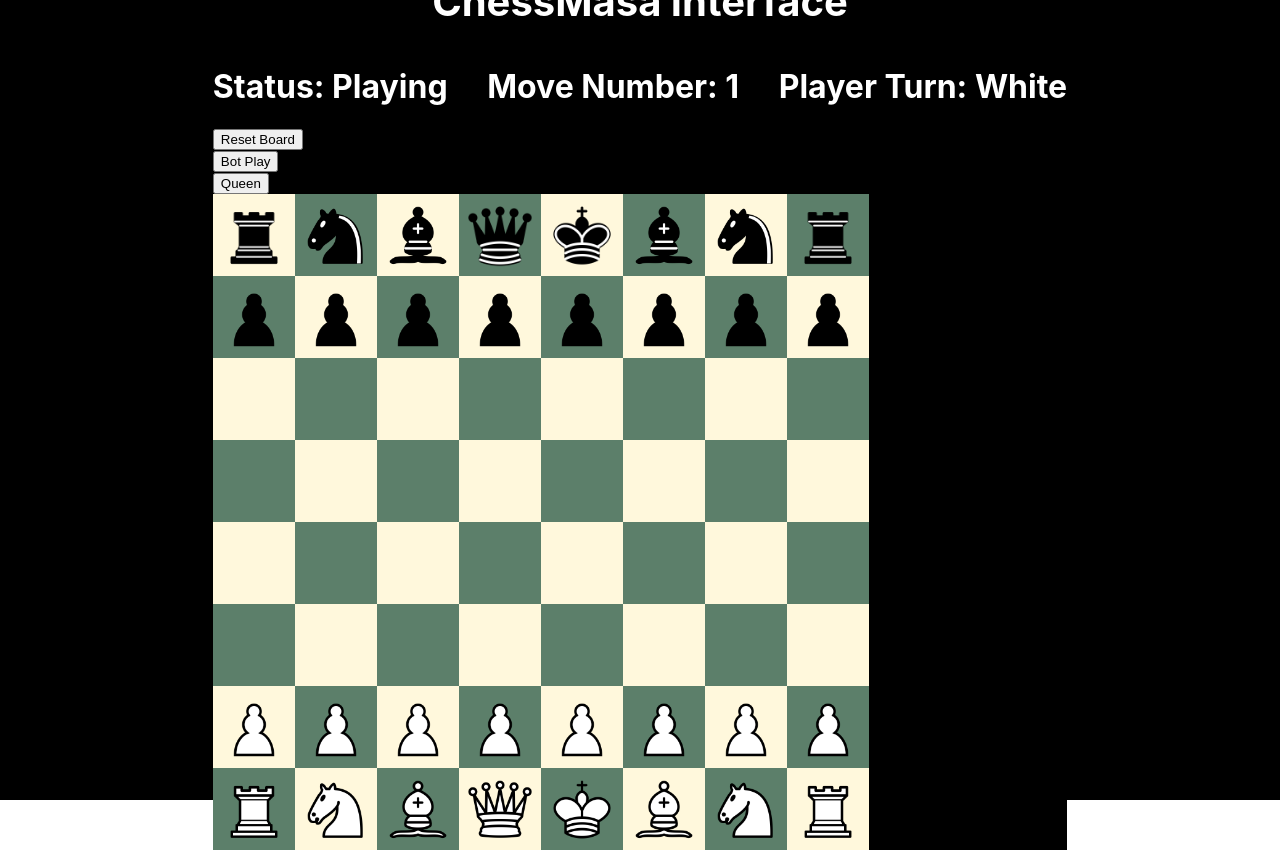
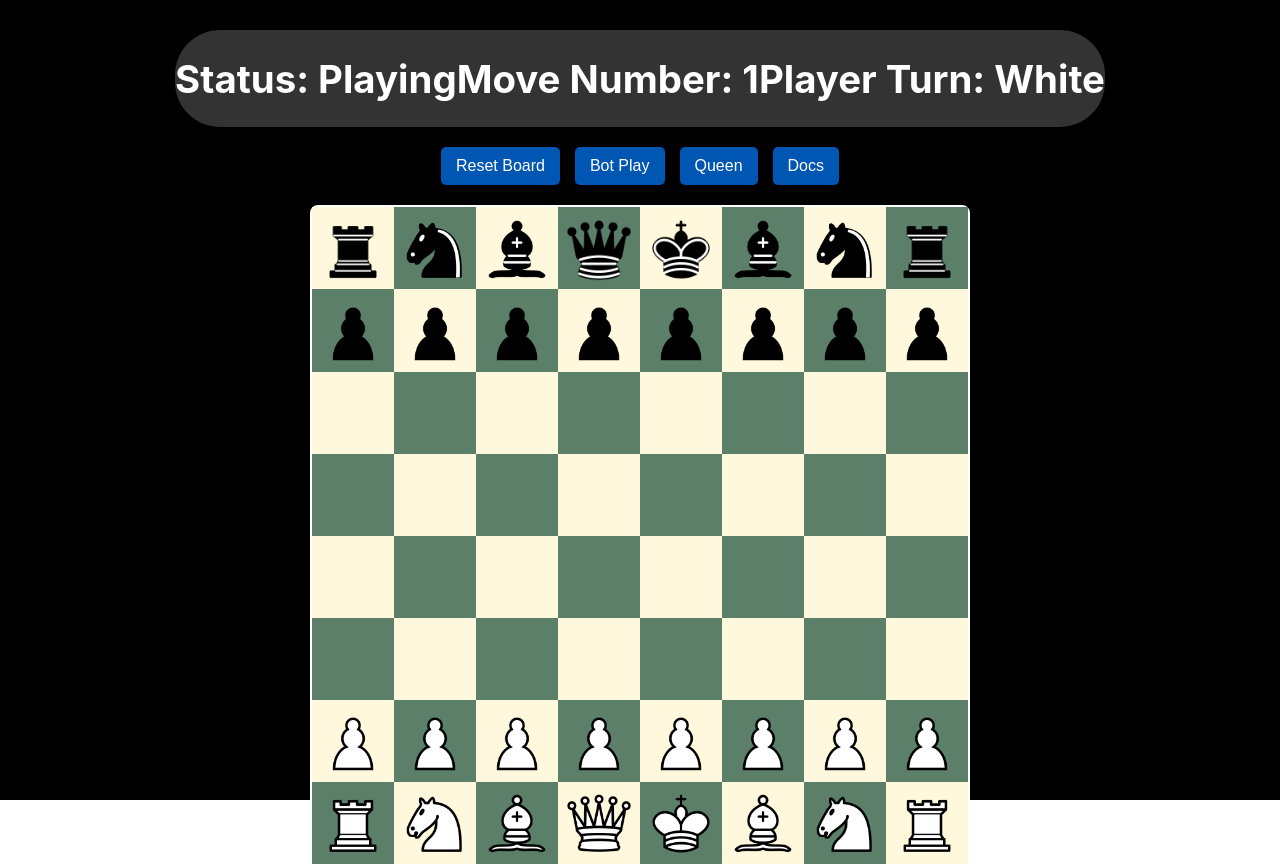
Before and after one commit to smonterola/chess-app-new, a React (Create React App) app: page / in a window 1280 px wide. Built offline with nearby package versions, Linux system fonts and the light colour scheme; no server answers.

Commit message:
UI formatting

```diff
--- a/package.json
+++ b/package.json
@@ -14,6 +14,7 @@
     "dotenv": "^16.4.5",
     "react": "^18.3.1",
     "react-dom": "^18.3.1",
+    "react-router-dom": "^7.0.2",
     "react-scripts": "5.0.1",
     "typescript": "^4.9.5",
     "web-vitals": "^2.1.4"
--- a/src/components/Chessboard/Chessboard.css
+++ b/src/components/Chessboard/Chessboard.css
@@ -1,8 +1,48 @@
+.chessboard-container {
+    display: flex;
+    flex-direction: column;
+    align-items: center;
+    color: white;
+}
+
+.status-bar {
+    display: flex;
+    justify-content: space-evenly;
+    width: 100%;
+    background-color: #333;
+    border-radius: 45px;
+    margin-bottom: 20px;
+    font-size: 1.2rem;
+}
+
+.action-buttons {
+    display: flex;
+    gap: 15px;
+    margin-bottom: 20px;
+}
+
+.action-button {
+    background-color: #0056b3;
+    border: none;
+    color: white;
+    padding: 10px 15px;
+    text-align: center;
+    font-size: 16px;
+    border-radius: 5px;
+    cursor: pointer;
+    transition: 0.3s ease;
+}
+
+.action-button:hover {
+    background-color: #5C7F6A;
+}
+
 #chessboard {
     display: grid;
     grid-template-columns: repeat(8, var(--tileSize));
     grid-template-rows: repeat(8, var(--tileSize));
-    width: '100%';
-    height: undefined;
+    width: fit-content;
     background-color: black;
+    border: 2px solid white;
+    border-radius: 8px;
 }
--- a/src/components/Chessboard/Chessboard.tsx
+++ b/src/components/Chessboard/Chessboard.tsx
@@ -3,12 +3,12 @@ import Tile from "../Tile/Tile";
 import "./Chessboard.css";
 import Rules from "../../rules/Rules";
 import { Piece, Position, BoardMap, Board } from "../../models";
-import { xAxis, yAxis, TILESIZE, PieceColor, GameState, PieceType} from "../../Constants";
+import { xAxis, yAxis, TILESIZE, PieceColor, GameState, PieceType } from "../../Constants";
 import { boardToFen, findKingKey } from "../../rules";
 import { initialBoard, initialBoardMap } from "./initChessboard";
 import { updateBoard } from "./updateChessboard";
 import { botPlay } from "../../engine/bestMove";
-//import ResetGame from "../ResetButton/ResetButton";
+import { Link } from 'react-router-dom';
 
 const pgn = new Map<number, string>();
 export const history = new Map<string, number>();
@@ -28,13 +28,12 @@ export default function Chessboard() {
     function ResetGame() {
         const handleClick = () => {
             setPromotionPieceName("Queen");
-            setPromotionPieceType(PieceType.QUEN)
+            setPromotionPieceType(PieceType.QUEN);
             setBoard(initialBoard);
-            setBoards(initialBoardMap)
+            setBoards(initialBoardMap);
         };
-
         return (
-            <button onClick={handleClick}>
+            <button className="action-button" onClick={handleClick}>
                 Reset Board
             </button>
         );
@@ -44,11 +43,10 @@ export default function Chessboard() {
         const handleClick = () => {
             const [move, newBoard, newBoardMap] = botPlay(board, boardMap);
             setBoard(newBoard);
-            setBoards(newBoardMap)
+            setBoards(newBoardMap);
         };
-
         return (
-            <button onClick={handleClick}>
+            <button className="action-button" onClick={handleClick}>
                 Bot Play
             </button>
         );
@@ -63,56 +61,40 @@ export default function Chessboard() {
             nextPiece.set('Knight', ['Queen', PieceType.QUEN]);
             setPromotionPieceType(nextPiece.get(promotionPieceName)![1]);
             setPromotionPieceName(nextPiece.get(promotionPieceName)![0]);
-
-            let pieceMap = board.pieces;
-            let [whiteKingKey, blackKingKey] = [
-                findKingKey(pieceMap, "e1", PieceColor.WHITE),
-                findKingKey(pieceMap, "e8", PieceColor.BLACK)
-            ];
-            const [kingKey, otherKey] = turn === PieceColor.WHITE ? [whiteKingKey, blackKingKey] : [blackKingKey, whiteKingKey];
-            const king: Piece = pieceMap.get(kingKey)!;
-            const [_, newBoards] = rules.populateValidMoves(board, king, otherKey, nextPiece.get(promotionPieceName)![1]);
-            setBoards(newBoards);
         };
-
         return (
-            <button onClick={handleClick}>
+            <button className="action-button" onClick={handleClick}>
                 {promotionPieceName}
             </button>
-        )
+        );
+    }
+
+    function OpenLink() {
+        const handleClick = () => {
+            window.open("https://chessmasa.github.io/", "_blank");
+        };
+        return (
+            <button className="action-button" onClick={handleClick}>
+                Docs
+            </button>
+        );
     }
 
     function grabPiece(e: React.MouseEvent) {
         if (GAMEOVER) return;
         const chessboard = chessboardRef.current;
         const element = e.target as HTMLElement;
-        //CHECK IF EMPTY SQUARE CLICKED
         if (!chessboard || !element.classList.contains("chess-piece")) {
             if (boardMap.size === 2 || board.attributes[6] >= 50) {
                 GAMEOVER = true;
                 return;
             }
-            /*
-            const [move, newBoard, newBoardMap] = botPlay(board, boardMap);
-            const moveCount = newBoard.attributes[7] - 1;
-            const append: string = (pgn.has(moveCount)) ? pgn.get(moveCount)!: `${moveCount}.`;
-            pgn.set(moveCount, append + " " + move);
-            console.log(pgn);
-            setBoard(newBoard);
-            setBoards(newBoardMap);
-            const pieceFen = boardToFen(board).split(" ")[0];
-            history.set(pieceFen, history.has(pieceFen) ? history.get(pieceFen)! + 1 : 1);
-            if (history.get(pieceFen)! >= 3) {
-                GAMEOVER = true;
-            }
-            */
             return;
         }
-        //THIS EXECUTES IF PIECE WAS CLICKED ON
         const getX = (Math.floor((e.clientX - chessboard.offsetLeft) / TILESIZE));
-        const getY = (Math.abs(Math.ceil((e.clientY - chessboard.offsetTop - TILESIZE*8) / TILESIZE)));
+        const getY = (Math.abs(Math.ceil((e.clientY - chessboard.offsetTop - TILESIZE * 8) / TILESIZE)));
         setPosition(new Position(getX, getY));
-        const [x, y] = [e.clientX - TILESIZE/2 , e.clientY - TILESIZE/2];
+        const [x, y] = [e.clientX - TILESIZE / 2, e.clientY - TILESIZE / 2];
         element.style.position = "absolute";
         element.style.left = `${x}px`;
         element.style.top = `${y}px`;
@@ -126,24 +108,22 @@ export default function Chessboard() {
             return;
         }
         const [minX, minY, maxX, maxY] = [
-            chessboard.offsetLeft - TILESIZE/4,
-            chessboard.offsetTop  - TILESIZE/4,
-            chessboard.offsetLeft - TILESIZE/4*3 + chessboard.clientWidth,
-            chessboard.offsetTop  - TILESIZE/4*3 + chessboard.clientHeight
+            chessboard.offsetLeft - TILESIZE / 4,
+            chessboard.offsetTop - TILESIZE / 4,
+            chessboard.offsetLeft - TILESIZE / 4 * 3 + chessboard.clientWidth,
+            chessboard.offsetTop - TILESIZE / 4 * 3 + chessboard.clientHeight
         ];
-        const [x, y] = [e.clientX - TILESIZE/2 , e.clientY - TILESIZE/2]
+        const [x, y] = [e.clientX - TILESIZE / 2, e.clientY - TILESIZE / 2];
         activePiece.style.position = "absolute";
-        //controls the boundaries
+
         let piXel: string = `${x}px`;
-        if (x < minX)        { piXel = `${minX}px`;
-        } else if (x > maxX) { piXel = `${maxX}px`;
-        }
+        if (x < minX) { piXel = `${minX}px`; }
+        else if (x > maxX) { piXel = `${maxX}px`; }
         activePiece.style.left = piXel;
 
         let piYel: string = `${y}px`;
-        if (y < minY)        { piYel = `${minY}px`;
-        } else if (y > maxY) { piYel = `${maxY}px`;
-        }
+        if (y < minY) { piYel = `${minY}px`; }
+        else if (y > maxY) { piYel = `${maxY}px`; }
         activePiece.style.top = piYel;
     }
 
@@ -154,7 +134,7 @@ export default function Chessboard() {
         }
         setActivePiece(null);
         const x = Math.floor((e.clientX - chessboard.offsetLeft) / TILESIZE);
-        const y = Math.abs(Math.ceil((e.clientY - chessboard.offsetTop - TILESIZE*8) / TILESIZE));
+        const y = Math.abs(Math.ceil((e.clientY - chessboard.offsetTop - TILESIZE * 8) / TILESIZE));
         const cursorP: Position = new Position(x, y);
         if (!cursorP.checkBounds) {
             return;
@@ -184,11 +164,10 @@ export default function Chessboard() {
         positionHighlight = getPosition.copyPosition;
         const nextBoard: Board = boardMap.get(move)!;
         pieceMap = (nextBoard.pieces);
-        setBoard(nextBoard)
+        setBoard(nextBoard);
         const moveCount = nextBoard.attributes[7] - 1;
-        const append: string = (pgn.has(moveCount)) ? pgn.get(moveCount)!: `${moveCount}.`;
+        const append: string = (pgn.has(moveCount)) ? pgn.get(moveCount)! : `${moveCount}.`;
         pgn.set(moveCount, append + " " + move);
-        console.log(pgn);
         const turn = (board.attributes[0]) ? PieceColor.BLACK : PieceColor.WHITE;
 
         [whiteKingKey, blackKingKey] = [
@@ -200,19 +179,19 @@ export default function Chessboard() {
         const [newPieceMap, newBoards] = rules.populateValidMoves((nextBoard), king, otherKey, promotionPieceType);
         const status: GameState = rules.getStatus(newBoards, newPieceMap.pieces, king);
         const pieceFen = boardToFen(nextBoard).split(" ")[0];
-        history.set(pieceFen, history.has(pieceFen) ? history.get(pieceFen)! + 1 : 1)
+        history.set(pieceFen, history.has(pieceFen) ? history.get(pieceFen)! + 1 : 1);
         if (
             status === GameState.CHECKMATE ||
             status === GameState.STALEMATE ||
             history.get(pieceFen) === 3 ||
             nextBoard.attributes[6] >= 50
         ) {
-            console.log("GAME OVER")
             GAMEOVER = true;
             return;
         }
         setBoards(newBoards);
     }
+
     const pieceMap = board.pieces;
     const turn = (board.attributes[0]) ? PieceColor.WHITE : PieceColor.BLACK;
     const boardUI = [];
@@ -225,39 +204,32 @@ export default function Chessboard() {
         pieceMap.get(getPosition.string)?.moveMap! : new Map();
     for (let j = yAxis.length - 1; j >= 0; j--) {
         for (let i = 0; i < xAxis.length; i++) {
-            const number = i+j;
+            const number = i + j;
             const piece = pieceMap.get(new Position(i, j).string);
             let image = piece ? piece.image : undefined;
             const highlight = highlightMap.has(new Position(i, j).string) ? true : false;
-            boardUI.push(<Tile key={`${i}${j}`} image={image} number={number} highlight={highlight}/>)
+            boardUI.push(<Tile key={`${i}${j}`} image={image} number={number} highlight={highlight}/>);
         }
     }
     return (
-        <div>
-            <div>
-                <h1 style={{color: 'white', display: "inline-block"}}>Status: {GAMEOVER ? 'Game Over' : 'Playing'} &emsp;
-                    </h1>
-                <h1 style={{color: 'white', display: "inline-block"}}>Move Number: {board.attributes[7]} &emsp;
-                    </h1>
-                <h1 style={{color: 'white', display: "inline-block"}}>Player Turn: {board.attributes[0] ? "White" : "Black"}
-                    </h1>
-                <div>
-                    <ResetGame />
-                </div>
-                <div>
-                    <BotPlay />
-                </div>
-                <div>
-                    <TogglePiece />
-                </div>
-
+        <div className="chessboard-container">
+            <div className="status-bar">
+                <h1>Status: {GAMEOVER ? 'Game Over' : 'Playing'}</h1>
+                <h1>Move Number: {board.attributes[7]}</h1>
+                <h1>Player Turn: {turn === PieceColor.WHITE ? "White" : "Black"}</h1>
+            </div>
+            <div className="action-buttons">
+                <ResetGame />
+                <BotPlay />
+                <TogglePiece />
+                <OpenLink />
             </div>
             <div
+                id="chessboard"
+                ref={chessboardRef}
                 onMouseMove={(e) => movePiece(e)}
                 onMouseDown={(e) => grabPiece(e)}
-                onMouseUp  ={(e) => dropPiece(e)}
-                id="chessboard"
-                ref={chessboardRef}
+                onMouseUp={(e) => dropPiece(e)}
             >
                 {boardUI}
             </div>
```
Also changed, not shown: 1 other file (tests, documents, lock files or other folders).
